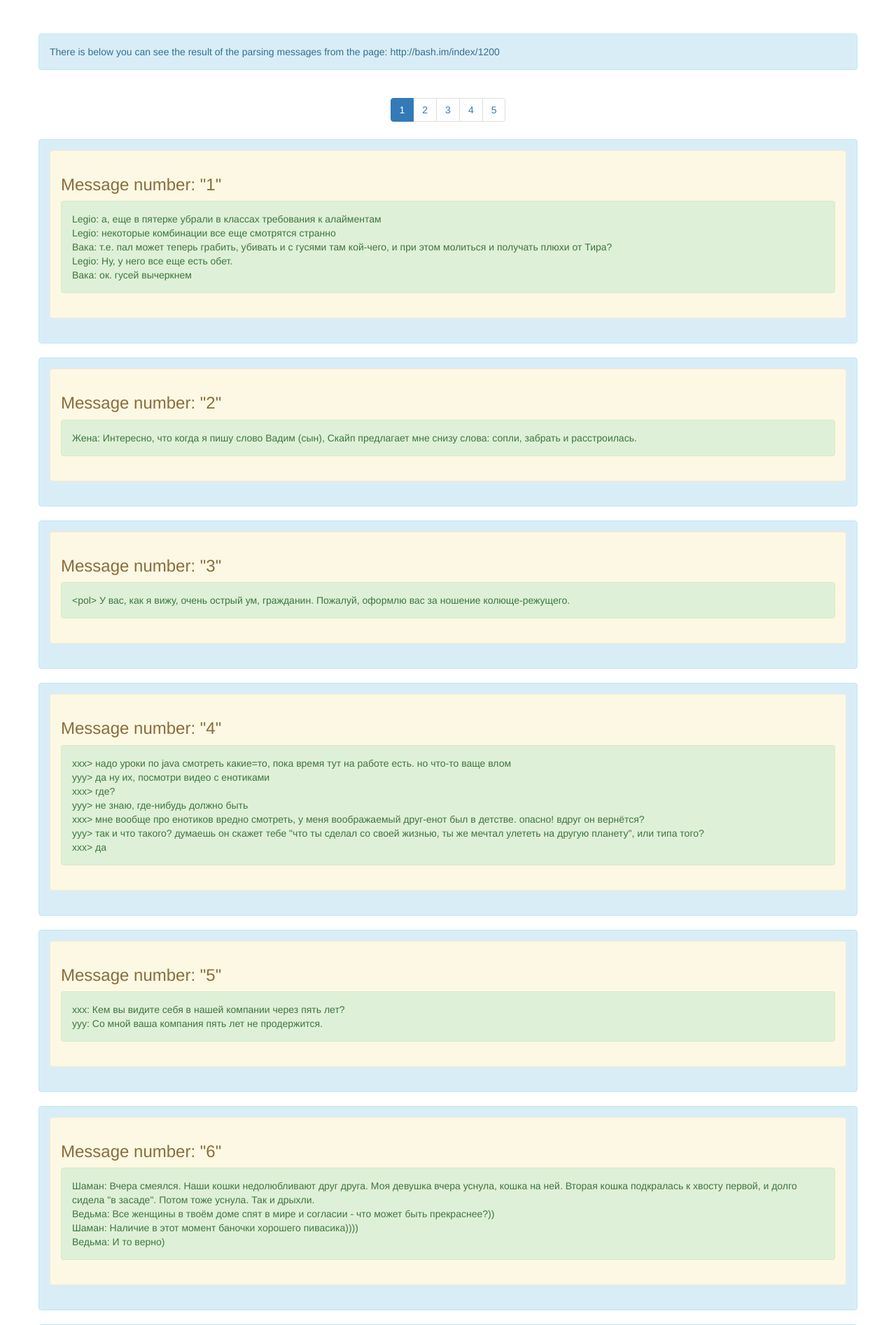
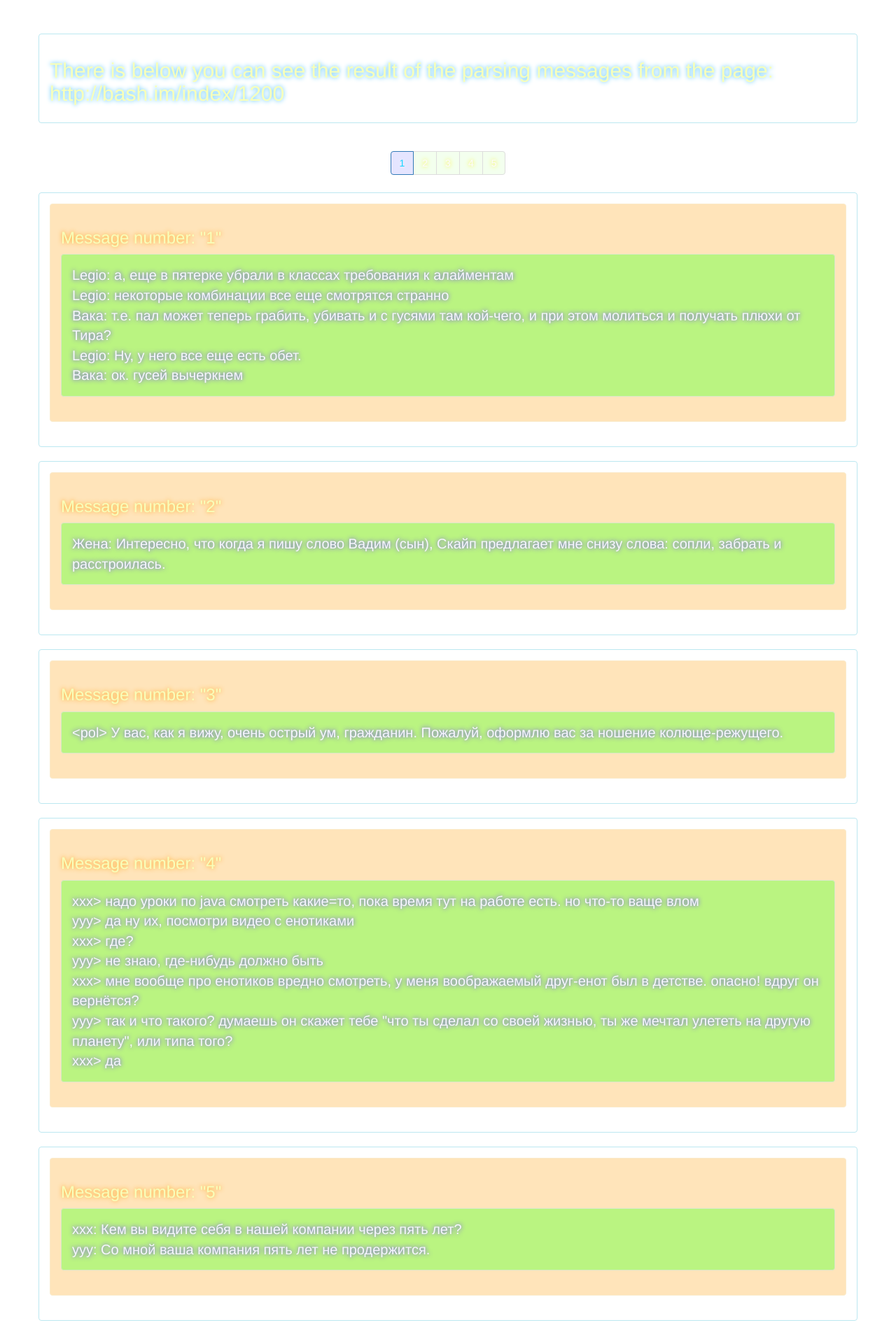
Before and after one commit to RomaSlobodeniuk/Work_with_DB, a PHP site: page /?Cpag=1 in a window 1280 px wide. Shown: the top 1894 px of the page at 70% size. Run offline with PHP 8.4, Linux system fonts and the light colour scheme; data that the repository does not hold is empty.

Commit message:
There were some changes in style

```diff
--- a/Parsing/main/css/my_style.css
+++ b/Parsing/main/css/my_style.css
@@ -3,3 +3,40 @@
     z-index: 99999999;
     margin: 0;
 }
+
+.alert-info {
+    background: rgba(255, 255, 255, 0.3);
+    color: #f8ffba;
+    text-shadow: 0 0 6px rgb(67, 190, 255);
+}
+
+.alert-warning {
+    background: rgba(255, 167, 29, 0.3);
+    color: #f8ffba;
+    text-shadow: 0 0 6px rgb(255, 167, 29);
+}
+
+.alert-success {
+    background: rgba(141, 255, 92, 0.6);
+    color: #f7f6ff;
+    text-shadow: 0 0 6px rgb(108, 63, 255);
+    font-size: 20px;
+}
+
+.pagination li a{
+    background: rgba(141, 255, 92, 0.1);
+    color: #fcfaff;
+    text-shadow: 0 0 6px rgb(255, 237, 6);
+}
+
+.pagination>.active>span{
+    background: rgba(8, 6, 255, 0.1);
+    color: #1ad6ff;
+    text-shadow: 0 0 6px rgb(247, 246, 255);
+}
+
+.pagination>.active>span:hover{
+    background: rgba(8, 6, 255, 0.1);
+    color: #1ad6ff;
+    text-shadow: 0 0 6px rgb(247, 246, 255);
+}
--- a/Parsing/template/view.php
+++ b/Parsing/template/view.php
@@ -19,7 +19,7 @@
 <div class="jumbotron">
     <div class="container">
         <div class="row alert alert-info">
-            <?php echo 'There is below you can see the result of the parsing messages from the page: ' . $this->page_array[$_GET['Cpag']-1]; ?>
+            <h2><?php echo 'There is below you can see the result of the parsing messages from the page: ' . $this->page_array[$_GET['Cpag']-1]; ?></h2>
         </div>
         <div class="row text-center">
             <?php echo $pagination; ?>
```
